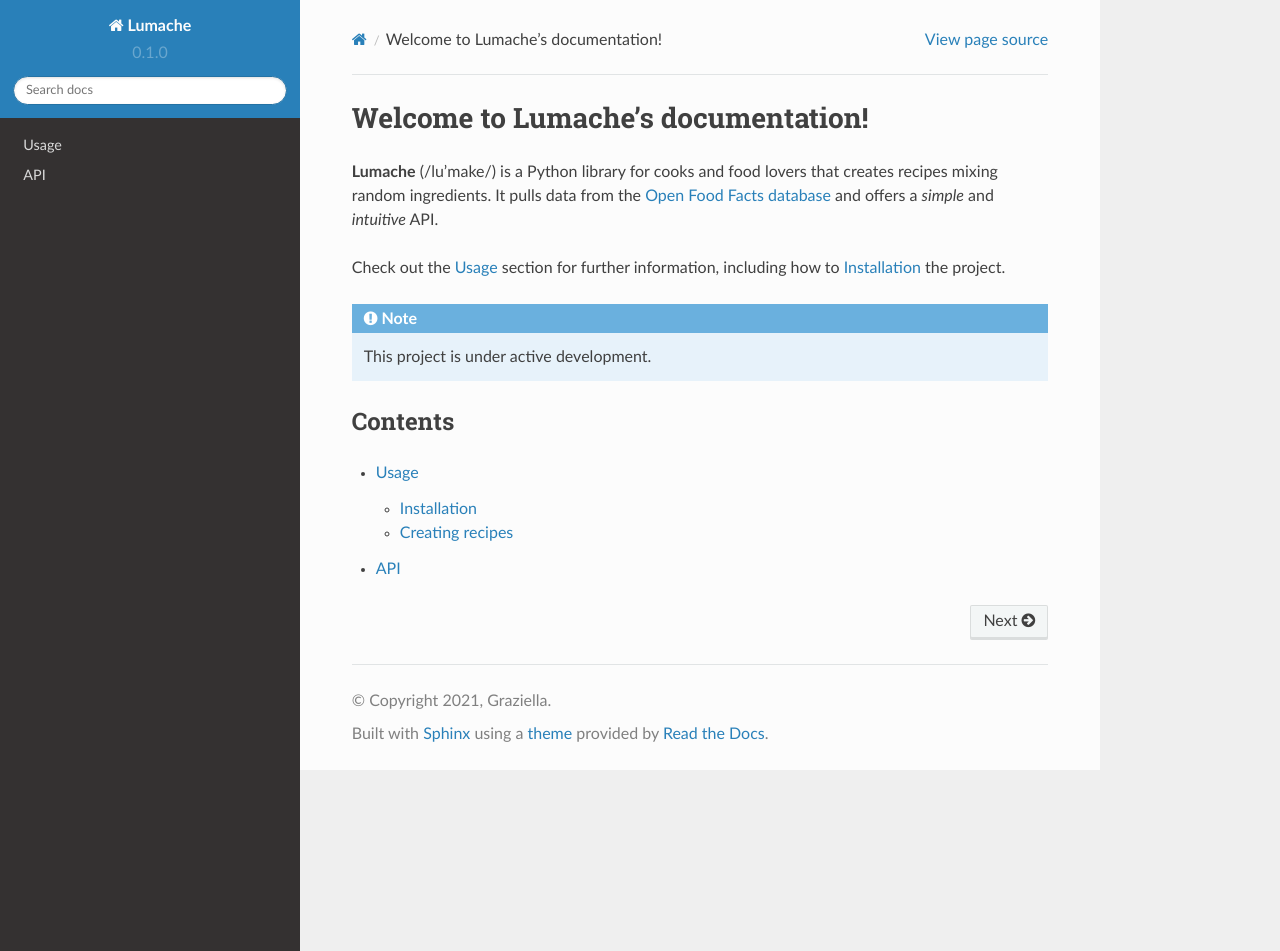
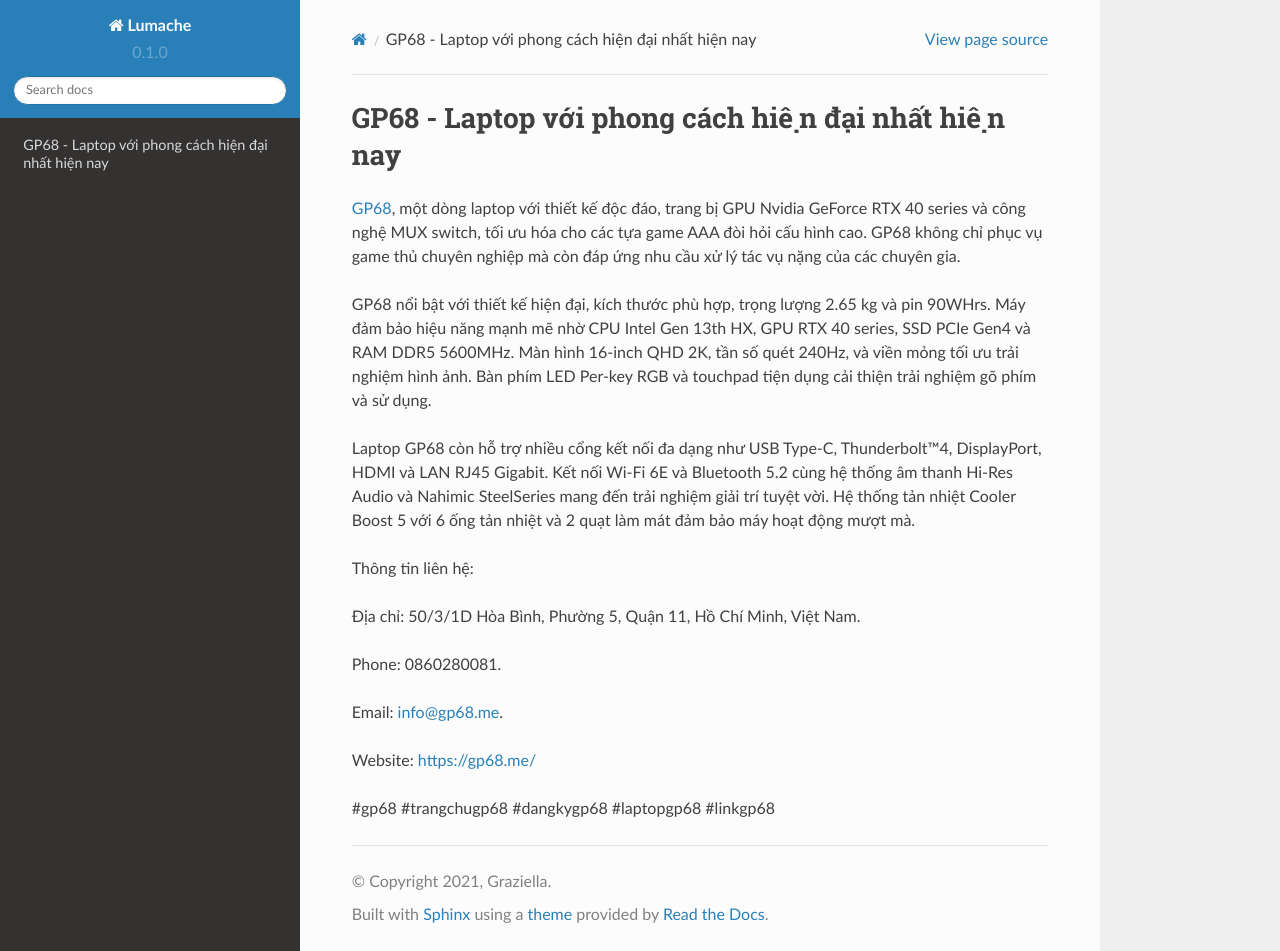
Before and after one commit to socialentity/gp68me, a Sphinx documentation site: the page built from docs/source/index.rst, in a window 1280 px wide and 951 px high. Built offline with Sphinx 7.4.7 and the Read the Docs theme 2.0.0, drawn with Linux system fonts in a browser that asks for light colours.

Commit message:
Update index.rst

```diff
--- a/docs/source/index.rst
+++ b/docs/source/index.rst
@@ -1,22 +1,20 @@
-Welcome to Lumache's documentation!
+GP68 - Laptop với phong cách hiện đại nhất hiện nay
 ===================================
 
-**Lumache** (/lu'make/) is a Python library for cooks and food lovers
-that creates recipes mixing random ingredients.
-It pulls data from the `Open Food Facts database <https://world.openfoodfacts.org/>`_
-and offers a *simple* and *intuitive* API.
+`GP68 <https://gp68.me/>`_, một dòng laptop với thiết kế độc đáo, trang bị GPU Nvidia GeForce RTX 40 series và công nghệ MUX switch, tối ưu hóa cho các tựa game AAA đòi hỏi cấu hình cao. GP68 không chỉ phục vụ game thủ chuyên nghiệp mà còn đáp ứng nhu cầu xử lý tác vụ nặng của các chuyên gia.
 
-Check out the :doc:`usage` section for further information, including
-how to :ref:`installation` the project.
+GP68 nổi bật với thiết kế hiện đại, kích thước phù hợp, trọng lượng 2.65 kg và pin 90WHrs. Máy đảm bảo hiệu năng mạnh mẽ nhờ CPU Intel Gen 13th HX, GPU RTX 40 series, SSD PCIe Gen4 và RAM DDR5 5600MHz. Màn hình 16-inch QHD 2K, tần số quét 240Hz, và viền mỏng tối ưu trải nghiệm hình ảnh. Bàn phím LED Per-key RGB và touchpad tiện dụng cải thiện trải nghiệm gõ phím và sử dụng.
 
-.. note::
+Laptop GP68 còn hỗ trợ nhiều cổng kết nối đa dạng như USB Type-C, Thunderbolt™4, DisplayPort, HDMI và LAN RJ45 Gigabit. Kết nối Wi-Fi 6E và Bluetooth 5.2 cùng hệ thống âm thanh Hi-Res Audio và Nahimic SteelSeries mang đến trải nghiệm giải trí tuyệt vời. Hệ thống tản nhiệt Cooler Boost 5 với 6 ống tản nhiệt và 2 quạt làm mát đảm bảo máy hoạt động mượt mà.
 
-   This project is under active development.
+Thông tin liên hệ:
 
-Contents
---------
+Địa chỉ: 50/3/1D Hòa Bình, Phường 5, Quận 11, Hồ Chí Minh, Việt Nam.
 
-.. toctree::
+Phone: 0860280081.
 
-   usage
-   api
+Email: info@gp68.me.
+
+Website: https://gp68.me/
+
+#gp68 #trangchugp68 #dangkygp68 #laptopgp68 #linkgp68
```
